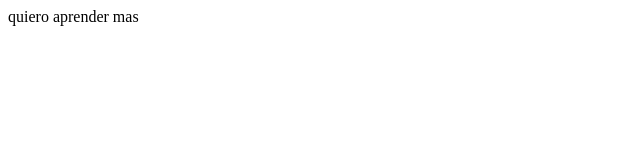
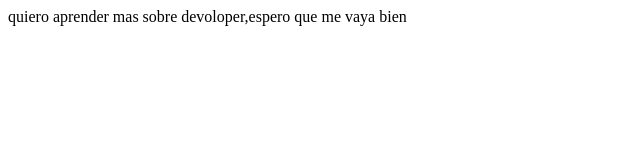
Before and after one commit to Jdl21/projectx, a plain HTML site: page index.html in a window 1280 px wide. Shown: the whole page, without its empty margins (0-640 px from the left). Drawn offline with Linux system fonts and the light colour scheme.

Commit message:
cambios agregue unas palabras

```diff
--- a/index.html
+++ b/index.html
@@ -7,6 +7,6 @@
     <title>Hola a todos</title>
 </head>
 <body>
-    quiero aprender mas
+    quiero aprender mas sobre devoloper,espero que me vaya bien
 </body>
 </html>
```
